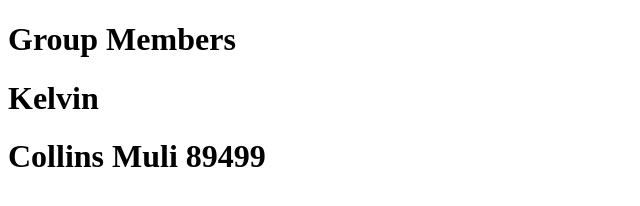
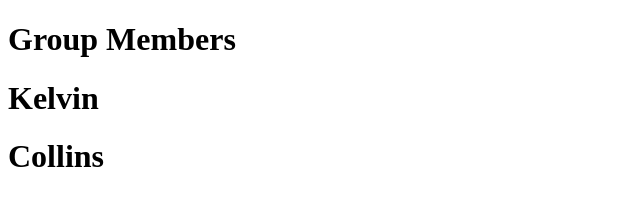
Before and after one commit to mulicollins254/nerve, a plain HTML site: page index.html in a window 1280 px wide. Shown: the whole page, without its empty margins (0-640 px from the left). Drawn offline with Linux system fonts and the light colour scheme.

Commit message:
Update index.html

```diff
--- a/index.html
+++ b/index.html
@@ -7,7 +7,7 @@
 <h1> Group Members </h1>
 
   <h1> Kelvin </h1>
-  <h1> Collins Muli 89499 </h1>
+  <h1> Collins </h1>
 
 </body>
 </html>
```
